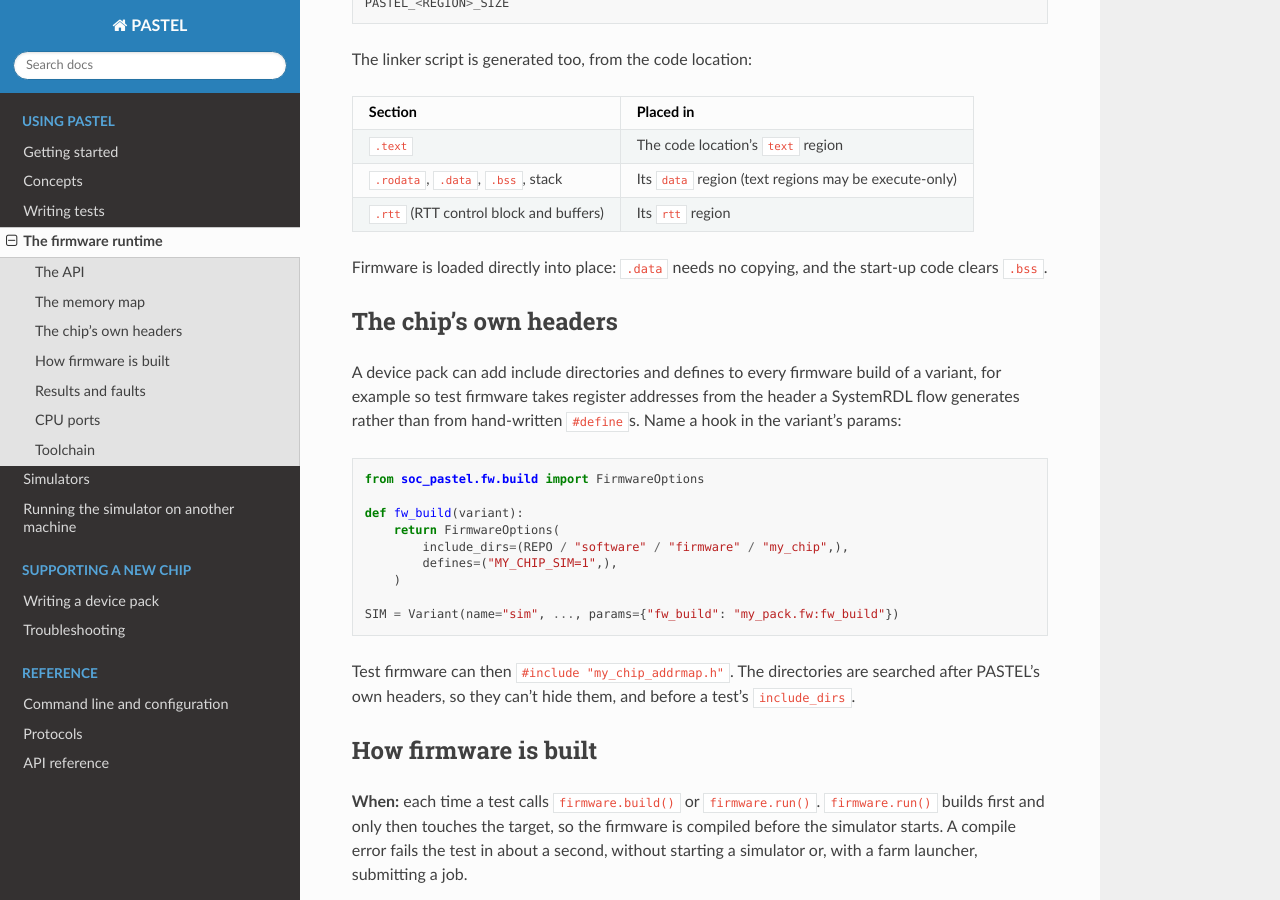
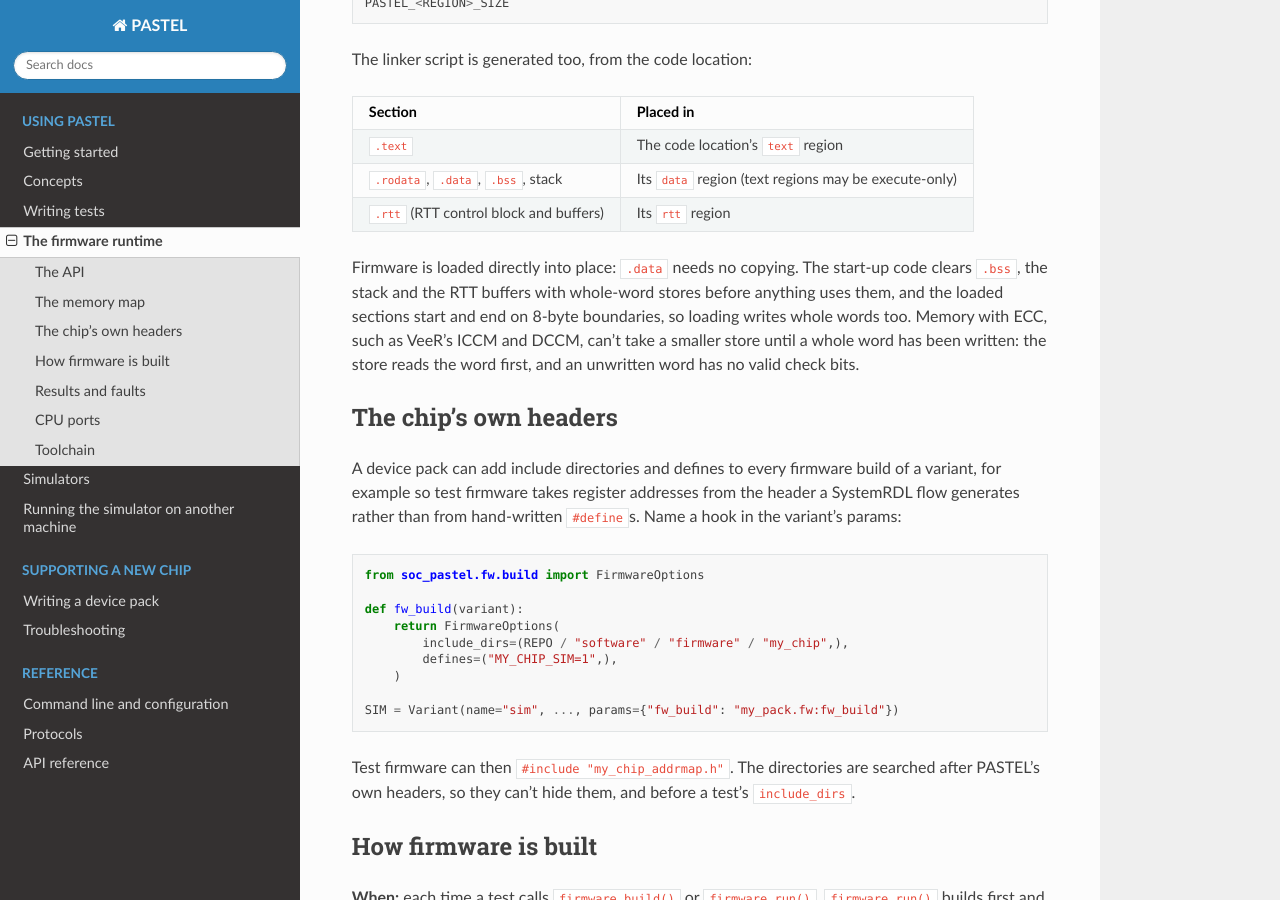
Before and after one commit to soc-puppets/soc-pastel, a Sphinx documentation site: the page built from docs/guides/firmware.rst, in a window 1280 px wide and 900 px high, scrolled down 1552 px. Built offline with Sphinx 7.4.7 and the Read the Docs theme 3.1.0, drawn with Linux system fonts in a browser that asks for light colours.

Commit message:
VeeR start-up: set gp before clearing memory; tests and docs for #6
The linker relaxes "la" of nearby symbols (__bss_start, __stack_bottom)
into gp-relative addressing, and the previous commit set gp only after
the clearing loops. With Verilator's zeros, gp was 0 and .bss was
silently not cleared; with random initial values the loops cleared the
wrong memory. gp is now set straight after the trap vector, as before.

With that, VeeRwolf passes conformance and the pack tests with random
initial values (the new default) in ram and ccm.

- Tests: Verilator's run plusargs (random with the seed logged, a given
  seed, zero); the linker script's start-up symbols and 8-byte section
  alignment; a real build's whole-word segments. The watchdog tests now
  wait for the platform to stop instead of checking at once (a race:
  the reason is recorded first).
- Docs: random initial values and repeating a seed (simulators guide);
  --sim-plusargs, --verilator-init, --verilator-seed (CLI reference);
  clearing memory at start-up and whole-word loading for ECC memory
  (firmware guide).

Co-Authored-By: Claude Opus 5.5 <noreply@anthropic.com>

```diff
--- a/docs/guides/firmware.rst
+++ b/docs/guides/firmware.rst
@@ -100,8 +100,13 @@ The linker script is generated too, from the code location:
    * - ``.rtt`` (RTT control block and buffers)
      - Its ``rtt`` region
 
-Firmware is loaded directly into place: ``.data`` needs no copying, and the
-start-up code clears ``.bss``.
+Firmware is loaded directly into place: ``.data`` needs no copying. The
+start-up code clears ``.bss``, the stack and the RTT buffers with whole-word
+stores before anything uses them, and the loaded sections start and end on
+8-byte boundaries, so loading writes whole words too. Memory with ECC, such as
+VeeR's ICCM and DCCM, can't take a smaller store until a whole word has been
+written: the store reads the word first, and an unwritten word has no valid
+check bits.
 
 The chip's own headers
 ----------------------
```
Also changed, not shown: docs/guides/simulators.rst (+11 -0 lines), docs/reference/cli.rst (+8 -0 lines), 4 other files.
